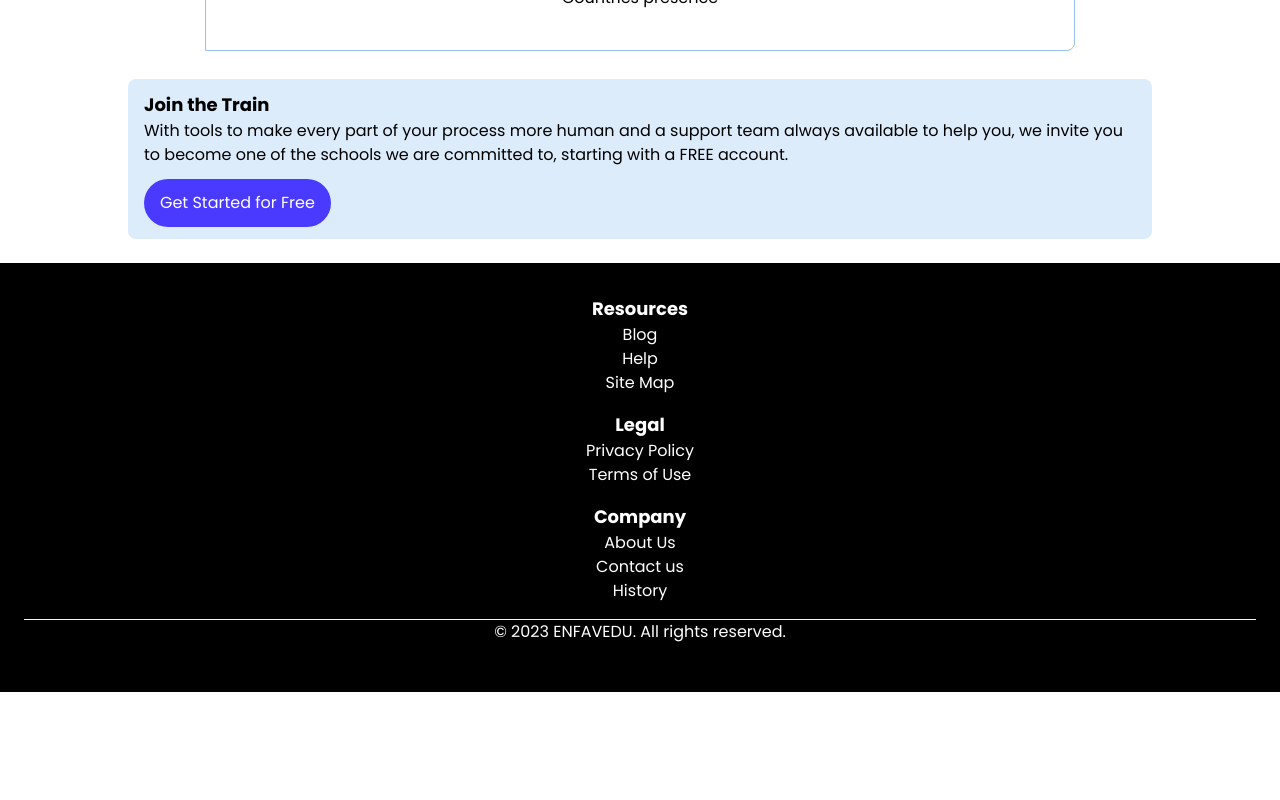
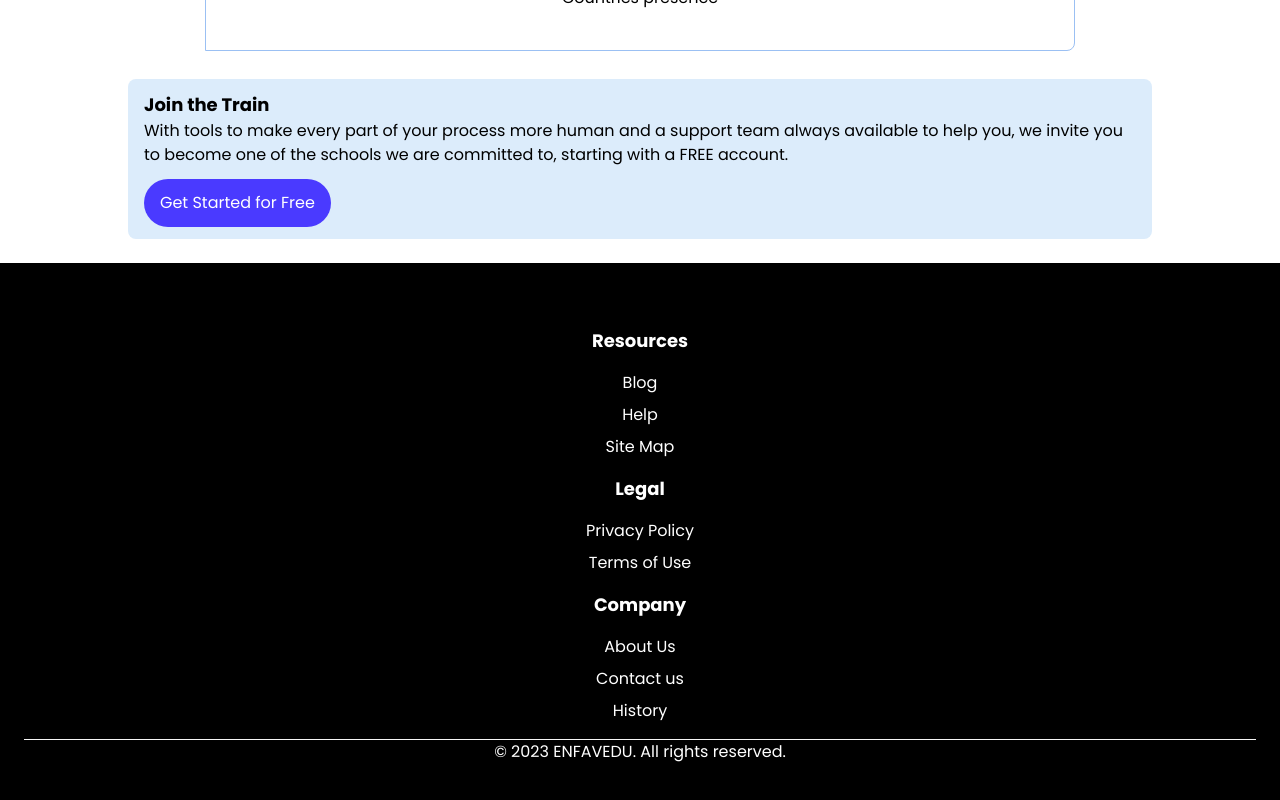
Before and after one commit to Leefranklyn/Enfavdu, a React (Vite) app: page / in a window 1280 px wide. Shown: the part 3838-4638 px from the top of the page. Before the commit the page ends 4530 px from the top, so only its background shows below. Built offline with nearby package versions, Linux system fonts and the light colour scheme.

Commit message:
fixed the footer

```diff
--- a/src/layout/Footer.jsx
+++ b/src/layout/Footer.jsx
@@ -2,10 +2,10 @@ import React from 'react'
 
 const Footer = () => {
   return (
-    <div className="flex flex-col text-center bg-black text-white pt-8 pb-12 px-6 gap-y-4">
+    <div className="flex flex-col text-center bg-black text-white pt-16 pb-12 px-6 gap-y-4">
     <div>
-        <h5 className='font-semibold text-lg'>Resources</h5>
-        <ul>
+        <h5 className='font-semibold text-lg mb-4'>Resources</h5>
+        <ul className='flex flex-col gap-y-2'>
           <li>
             <a href="">Blog</a>
           </li>
@@ -18,15 +18,15 @@ const Footer = () => {
         </ul>
     </div>
     <div>
-        <h5 className='font-semibold text-lg'>Legal</h5>
-        <ul>
+        <h5 className='font-semibold text-lg mb-4'>Legal</h5>
+        <ul  className='flex flex-col gap-y-2'>
           <li><a href="">Privacy Policy</a></li>
           <li><a href="">Terms of Use</a></li>
         </ul>
     </div>
     <div>
-        <h5 className='font-semibold text-lg'>Company</h5>
-        <ul>
+        <h5 className='font-semibold text-lg mb-4'>Company</h5>
+        <ul  className='flex flex-col gap-y-2'>
           <li><a href="">About Us</a></li>
           <li><a href=""></a>Contact us</li>
           <li><a href=""></a>History</li>
```
